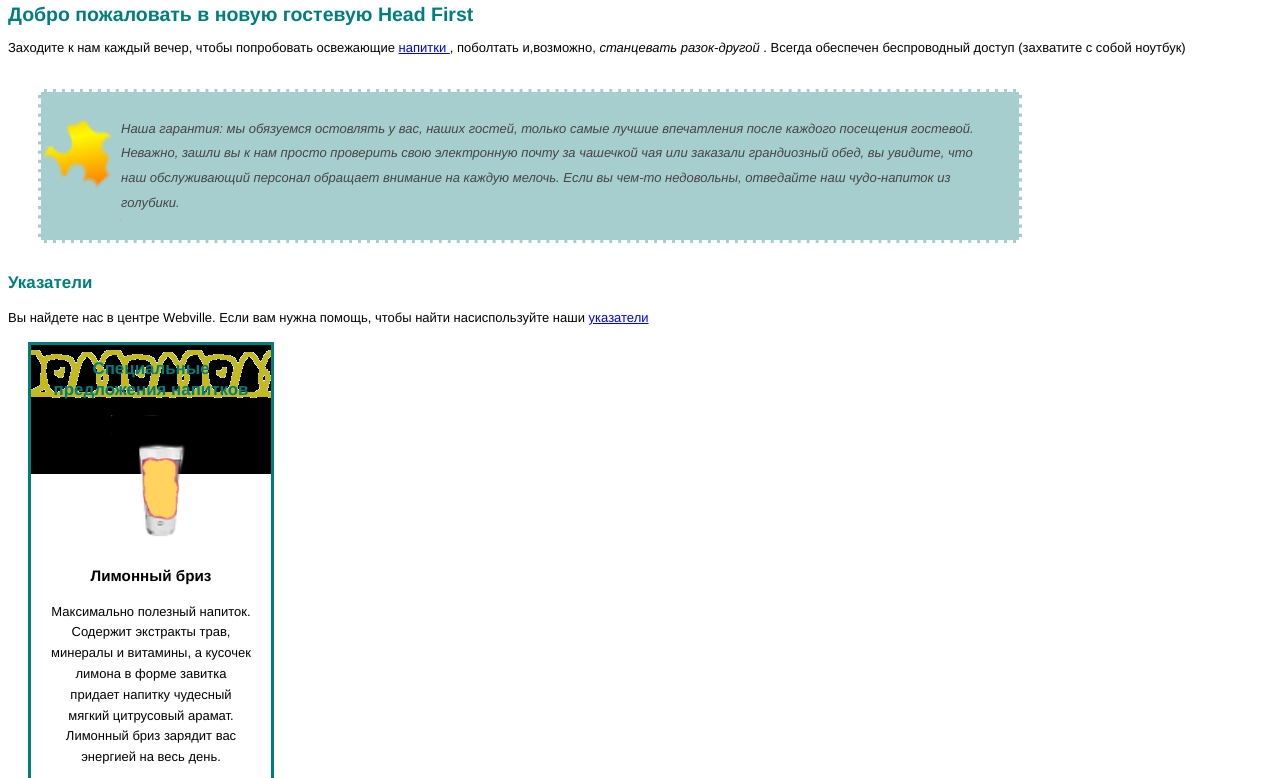
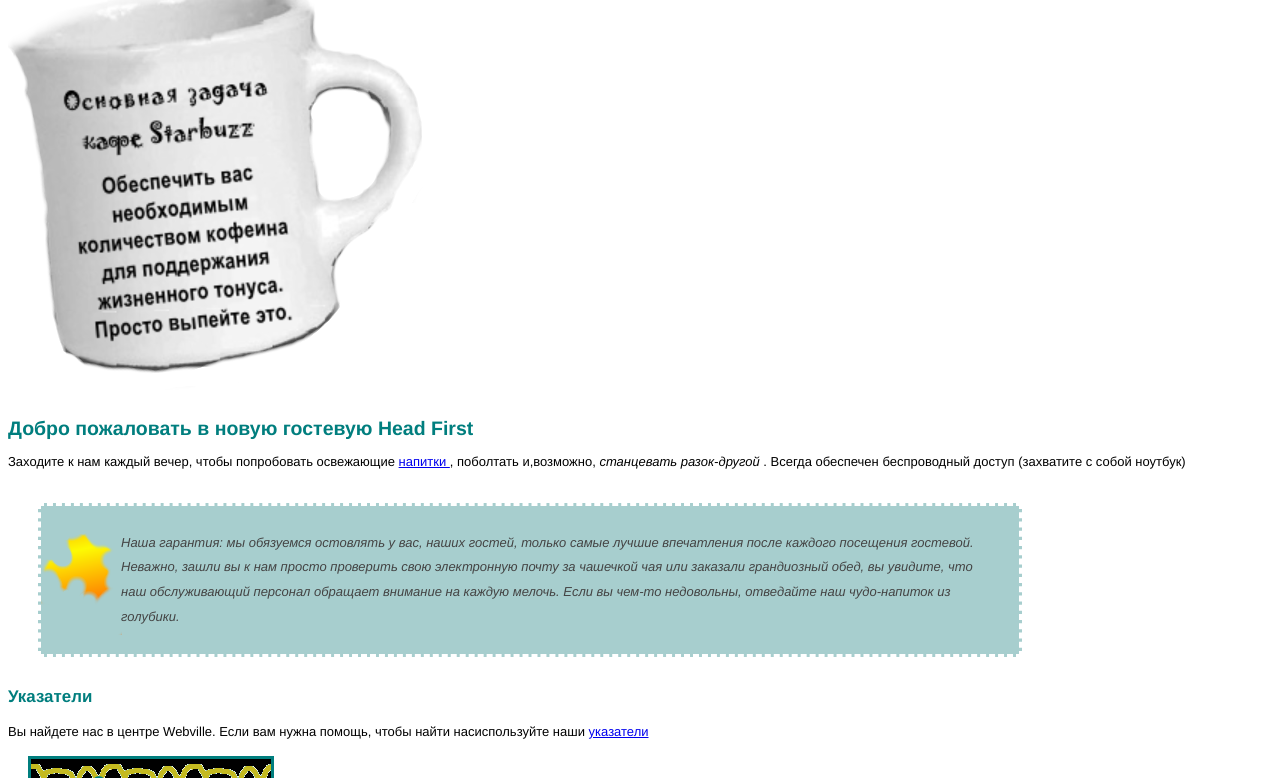
Before and after one commit to b14esh/public, a plain HTML site: page byhlo/html/lounge.html in a window 1280 px wide. Shown: the part 40-818 px from the top of the page. Drawn offline with Linux system fonts and the light colour scheme.

Commit message:
Update lounge.html

```diff
--- a/byhlo/html/lounge.html
+++ b/byhlo/html/lounge.html
@@ -8,7 +8,7 @@
 </head>
 
 <body>
-<img src="../img/logo.png">
+<img src="../img/kr.png">
 <h1> Добро пожаловать в новую гостевую Head First </h1>
 <p>Заходите к нам каждый вечер, чтобы попробовать освежающие <a href="../html/elixir.html"> напитки </a>,
 поболтать и,возможно,<em> станцевать разок-другой </em>.
```
